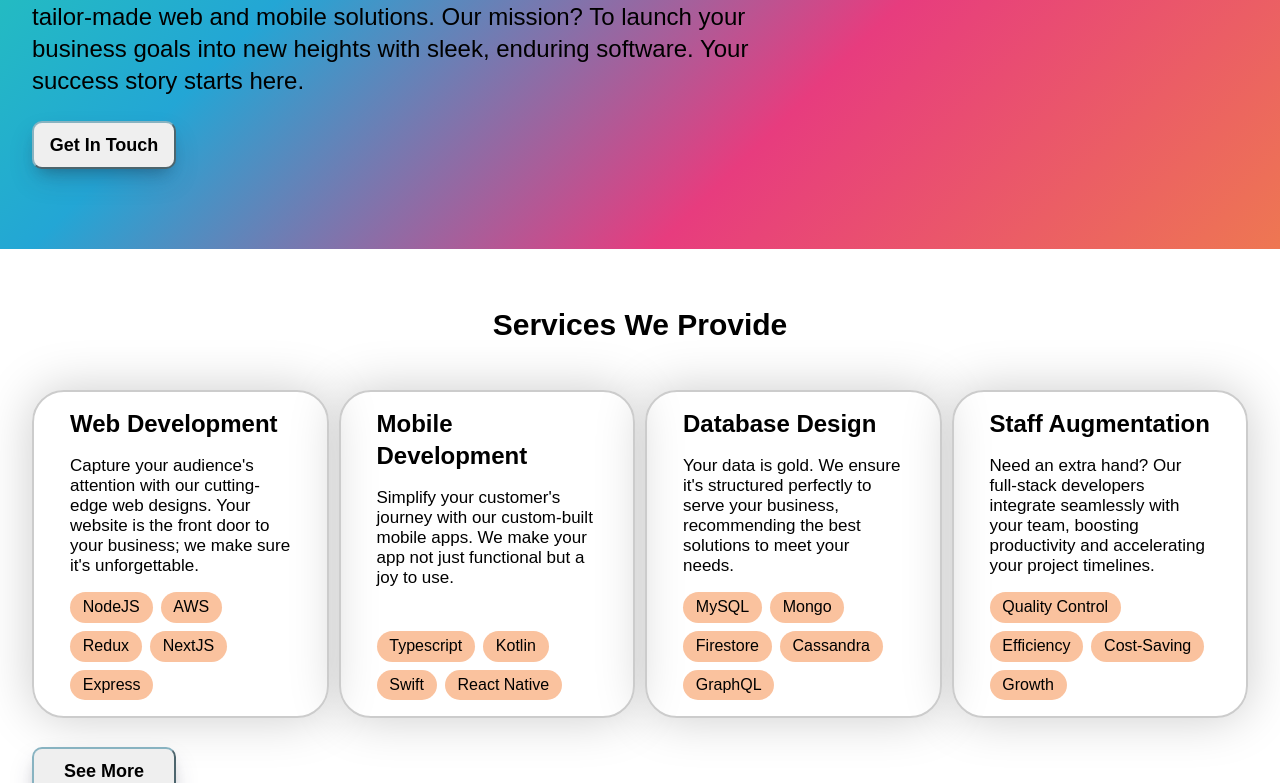
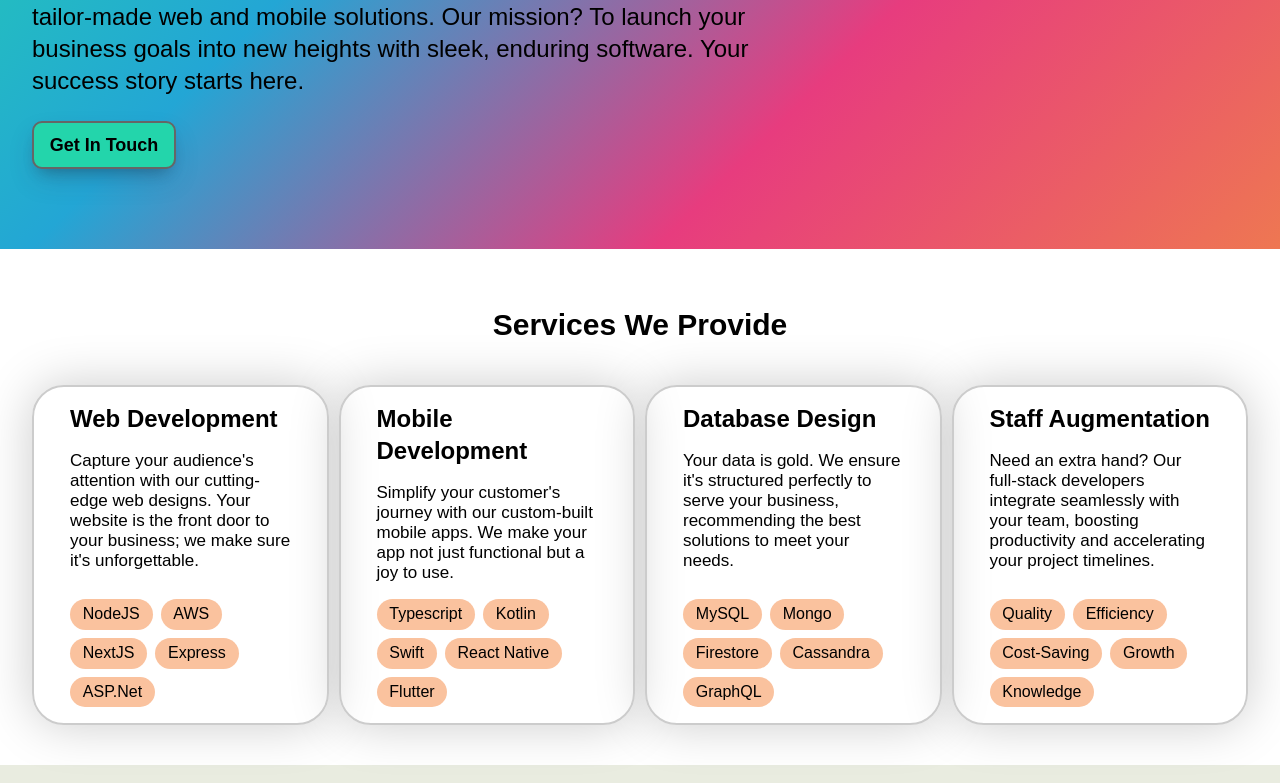
Before and after one commit to HLouLusk/Hooray, a React (Create React App) app: page / in a window 1280 px wide. Shown: the part 392-1175 px from the top of the page. Built offline with nearby package versions, Linux system fonts and the light colour scheme.

Commit message:
added other page copy

```diff
--- a/src/assets/copy/home.js
+++ b/src/assets/copy/home.js
@@ -8,22 +8,54 @@ export const SERVICES = [
   {
     title: "Web Development",
     text: "Capture your audience's attention with our cutting-edge web designs. Your website is the front door to your business; we make sure it's unforgettable.",
-    technologies: ["NodeJS", "AWS", "Redux", "NextJS", "Express"],
+    technologies: [
+      "NodeJS",
+      "AWS",
+      "NextJS",
+      "Express",
+      "ASP.Net",
+      "C#",
+      "JavaScript",
+      "Python",
+      "Java",
+      "Django",
+      "HTML",
+      "SCSS",
+      "Tailwind",
+      "React",
+      "Angular",
+    ],
+    detailedText:
+      "In today’s digital landscape, a website is not just a platform—it’s a key player in your business’s success. Recognizing this, our web development process begins with understanding your unique business needs, followed by crafting a tailored strategy to captivate your audience. Utilizing technologies like React for dynamic user interfaces and NextJS for SEO-optimized pages, we ensure your site not only looks good but ranks well. Our backend solutions, powered by NodeJS and Express, are designed for scalability and security, accommodating growth without hiccups. We leverage AWS for reliable cloud services, ensuring high availability and performance. Our development cycle includes thorough planning, design, implementation, and testing phases, ensuring every aspect of your web presence is polished and effective. This holistic approach, grounded in our extensive technology stack, addresses the core need for businesses to stand out online with a robust, engaging website.",
   },
   {
     title: "Mobile Development",
     text: "Simplify your customer's journey with our custom-built mobile apps. We make your app not just functional but a joy to use.",
-    technologies: ["Typescript", "Kotlin", "Swift", "React Native"],
+    technologies: ["Typescript", "Kotlin", "Swift", "React Native", "Flutter"],
+    detailedText:
+      "Mobile apps are now essential for engaging directly with users, offering convenience and functionality at their fingertips. Our development strategy focuses first on user experience, aligning app functionality with your business goals to create a seamless customer journey. We employ Typescript to ensure code safety and maintainability across platforms, while Kotlin and Swift are used for crafting high-performance native apps for Android and iOS. For businesses seeking to maximize reach with minimal development time, we recommend React Native or Flutter for cross-platform app solutions that maintain a native feel. Our development process is iterative and collaborative, involving stages of planning, design, prototyping, testing, and deployment. This ensures that the final product is not only technically sound but also market-ready, effectively solving the challenge of maintaining engagement in a saturated app market.",
   },
   {
     title: "Database Design",
     text: "Your data is gold. We ensure it's structured perfectly to serve your business, recommending the best solutions to meet your needs.",
     technologies: ["MySQL", "Mongo", "Firestore", "Cassandra", "GraphQL"],
+    detailedText:
+      "A well-designed database is the backbone of any tech-driven business, ensuring data integrity, security, and accessibility. Our approach begins with a comprehensive assessment of your data needs and business processes to design a custom database solution. Whether it’s the structured query power of MySQL for complex data relationships, or the scalability of NoSQL options like Mongo and Firestore for dynamic data structures, we select the best-fit technology. Cassandra offers unparalleled performance for distributed systems, while GraphQL introduces a flexible, efficient way to interact with your data. Our development process covers database modeling, optimization, and security, ensuring a robust foundation for your applications. This meticulous planning and implementation phase is crucial for businesses looking to leverage their data for growth, decision-making, and enhancing user experiences.",
   },
   {
     title: "Staff Augmentation",
     text: "Need an extra hand? Our full-stack developers integrate seamlessly with your team, boosting productivity and accelerating your project timelines.",
-    technologies: ["Quality Control", "Efficiency", "Cost-Saving", "Growth"],
+    technologies: [
+      "Quality",
+      "Efficiency",
+      "Cost-Saving",
+      "Growth",
+      "Knowledge",
+      "Documentation",
+      "Best Practices",
+    ],
+    detailedText:
+      "Facing tight deadlines or complex project requirements? Our staff augmentation service is designed to bridge the gap, providing you with skilled full-stack developers who integrate into your team and workflow with ease. We begin by understanding your project needs and team dynamics, enabling us to match you with developers who not only have the technical expertise but also align with your company culture. Our focus on quality, efficiency, and adherence to best practices means our developers not only contribute to your projects but also enhance your team's capabilities. Through collaborative development practices, comprehensive documentation, and knowledge sharing, we ensure that our involvement elevates your team's productivity and project outcomes. This service is a direct response to the common challenge of scaling teams quickly without compromising on the quality of work or overextending your budget, ensuring that you stay on track to meet your business objectives.",
   },
 ];
 
--- a/src/components/Article/Article.jsx
+++ b/src/components/Article/Article.jsx
@@ -1,7 +1,7 @@
 import { useNavigate } from "react-router-dom";
 import "./Article.scss";
 
-const Article = ({ title, text, published, id, callback }) => {
+const Article = ({ truncated, title, text, published, id, callback }) => {
   const navigate = useNavigate();
 
   const truncateText = (text, maxLength) => {
@@ -38,10 +38,10 @@ const Article = ({ title, text, published, id, callback }) => {
       style={{ cursor: "pointer" }}
     >
       <div className="post__header">
-        <h2>{truncateText(title, 25)}</h2>
+        <h2>{truncated ? truncateText(title, 25) : title}</h2>
       </div>
       <div className="post__body">
-        <p>{truncateText(text, 125)}</p>
+        <p>{truncated ? truncateText(text, 125) : truncateText(text, 500)}</p>
         <p className="timestamp">{published ? formatDate(published) : ""}</p>
       </div>
     </section>
--- a/src/components/ContactForm/ContactForm.jsx
+++ b/src/components/ContactForm/ContactForm.jsx
@@ -47,7 +47,7 @@ const ContactForm = () => {
   };
 
   return (
-    <form className="contact-form" onSubmit={handleSubmit}>
+    <form id="contact-form" className="contact-form" onSubmit={handleSubmit}>
       <h2 className="section__title">{callToAction}</h2>
       <div>
         <label>
--- a/src/components/ServiceCard/ServiceCard.jsx
+++ b/src/components/ServiceCard/ServiceCard.jsx
@@ -1,12 +1,12 @@
 import "./ServiceCard.scss";
 
-const ServiceBlobs = ({ title, text, technologies }) => {
+const ServiceCard = ({ title, text, technologies }) => {
   return (
     <article className="service">
       <h2 className="service__title">{title}</h2>
       <p className="service__text">{text}</p>
       <div className="service__tech-container">
-        {technologies.map((tech) => (
+        {technologies.slice(0, 5).map((tech) => (
           <div className="service__tech">
             <span>{tech}</span>
           </div>
@@ -16,4 +16,4 @@ const ServiceBlobs = ({ title, text, technologies }) => {
   );
 };
 
-export default ServiceBlobs;
+export default ServiceCard;
--- a/src/components/ServiceCard/ServiceCard.scss
+++ b/src/components/ServiceCard/ServiceCard.scss
@@ -16,7 +16,7 @@
   max-width: 330px;
 
   @media (min-width: $screen-md-min) {
-    margin: none;
+    margin: 0;
   }
 
   &__title {
--- /dev/null
+++ b/src/helpers/scrollToSection.js
@@ -0,0 +1,9 @@
+export const scrollToSection = (sectionId) => {
+  const section = document.getElementById(sectionId);
+  if (section) {
+    window.scrollTo({
+      top: section.offsetTop,
+      behavior: "smooth",
+    });
+  }
+};
--- a/src/pages/Home/Home.jsx
+++ b/src/pages/Home/Home.jsx
@@ -12,6 +12,7 @@ import {
   MEMBERS,
 } from "../../assets/copy/home.js";
 import ContactForm from "../../components/ContactForm/ContactForm.jsx";
+import { scrollToSection } from "../../helpers/scrollToSection.js";
 
 const Home = () => {
   return (
@@ -19,7 +20,16 @@ const Home = () => {
       <section className="hero">
         <h1 className="hero__title">{HERO_TITLE}</h1>
         <p className="hero__description">{HERO_TEXT}</p>
-        <button className="call-to-action">Get In Touch</button>
+        <a
+          className="call-to-action"
+          href={"#contact-form"}
+          onClick={(e) => {
+            e.preventDefault();
+            scrollToSection("contact-form");
+          }}
+        >
+          Get In Touch
+        </a>
       </section>
       <section className="services">
         <h2 className="section__title">Services We Provide</h2>
@@ -28,7 +38,6 @@ const Home = () => {
             <ServiceCard key={index} {...service} />
           ))}
         </div>
-        <button className="call-to-action">See More</button>
       </section>
       <section className="members">
         <h2 className="section__title">Meet Our Team</h2>
@@ -37,7 +46,6 @@ const Home = () => {
           <MemberCard image={BILL} {...MEMBERS[1]} />
           <MemberCard image={LOUISE} {...MEMBERS[2]} />
         </div>
-        <button className="call-to-action">Get To Know Us</button>
       </section>
       <ContactForm />
     </>
--- a/src/pages/Home/Home.scss
+++ b/src/pages/Home/Home.scss
@@ -1,14 +1,22 @@
 @use "../../styles/mixins" as *;
 
 .call-to-action {
+  display: flex;
+  align-items: center;
+  justify-content: center;
   font-size: 14px;
   font-weight: bold;
-  width: 100%;
+  min-width: 9rem;
+  width: fit-content;
   height: 5vh;
   border-radius: 10px;
-  border-color: #88b3c1;
+  border: 2px solid #666;
   box-shadow: rgba(50, 50, 93, 0.25) 0px 13px 27px -5px,
     rgba(0, 0, 0, 0.3) 0px 8px 16px -8px;
+  text-decoration: none;
+  color: black;
+  padding: 2px 5px;
+  background-color: #23d5ab;
 
   &:hover {
     background: #fac29e;
@@ -16,8 +24,12 @@
 
   @media (min-width: $screen-md-min) {
     font-size: 18px;
-    width: 9rem;
+    min-width: 9rem;
     height: 3rem;
+  }
+
+  &--centered {
+    align-self: center;
   }
 }
 
@@ -72,6 +84,7 @@
     @media (min-width: $screen-md-min) {
       flex-direction: row;
       flex-wrap: wrap;
+      justify-content: space-evenly;
     }
   }
 }
--- a/src/pages/Portfolio/Portfolio.jsx
+++ b/src/pages/Portfolio/Portfolio.jsx
@@ -1,5 +1,26 @@
+import { Link } from "react-router-dom";
+import ContactForm from "../../components/ContactForm/ContactForm";
+
 const Portfolio = () => {
-  return <div className="Portfolio">Portfolio Page</div>;
+  return (
+    <>
+      <section className="info-section">
+        <h1>Be Our First Client!</h1>
+        <h3>And receive up to $2500 off your project estimate.</h3>
+        <p>
+          Though we have heaps of experience working both together and
+          independently, Hooray! is a blank slate in terms of portfolio work. If
+          you would like to see our individual projects or work history, please
+          refer to our{" "}
+          <Link>
+            <strong>About Us</strong>
+          </Link>{" "}
+          page.
+        </p>
+      </section>
+      <ContactForm />
+    </>
+  );
 };
 
 export default Portfolio;
```
Also changed, not shown: src/pages/Blog/Blog.jsx (+48 -1 lines), src/pages/Services/Services.jsx (+27 -3 lines), src/styles/_partials.scss (added, +9 -0 lines).
